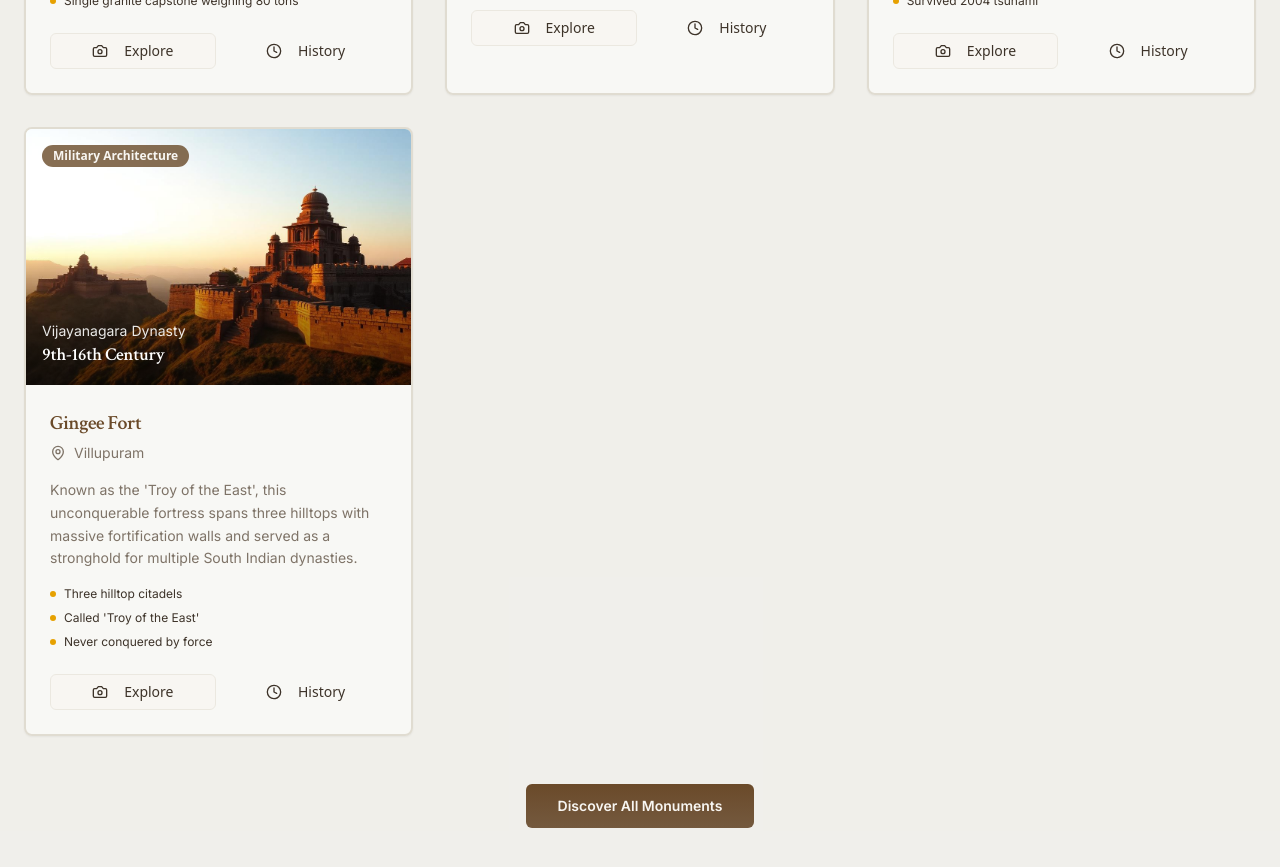
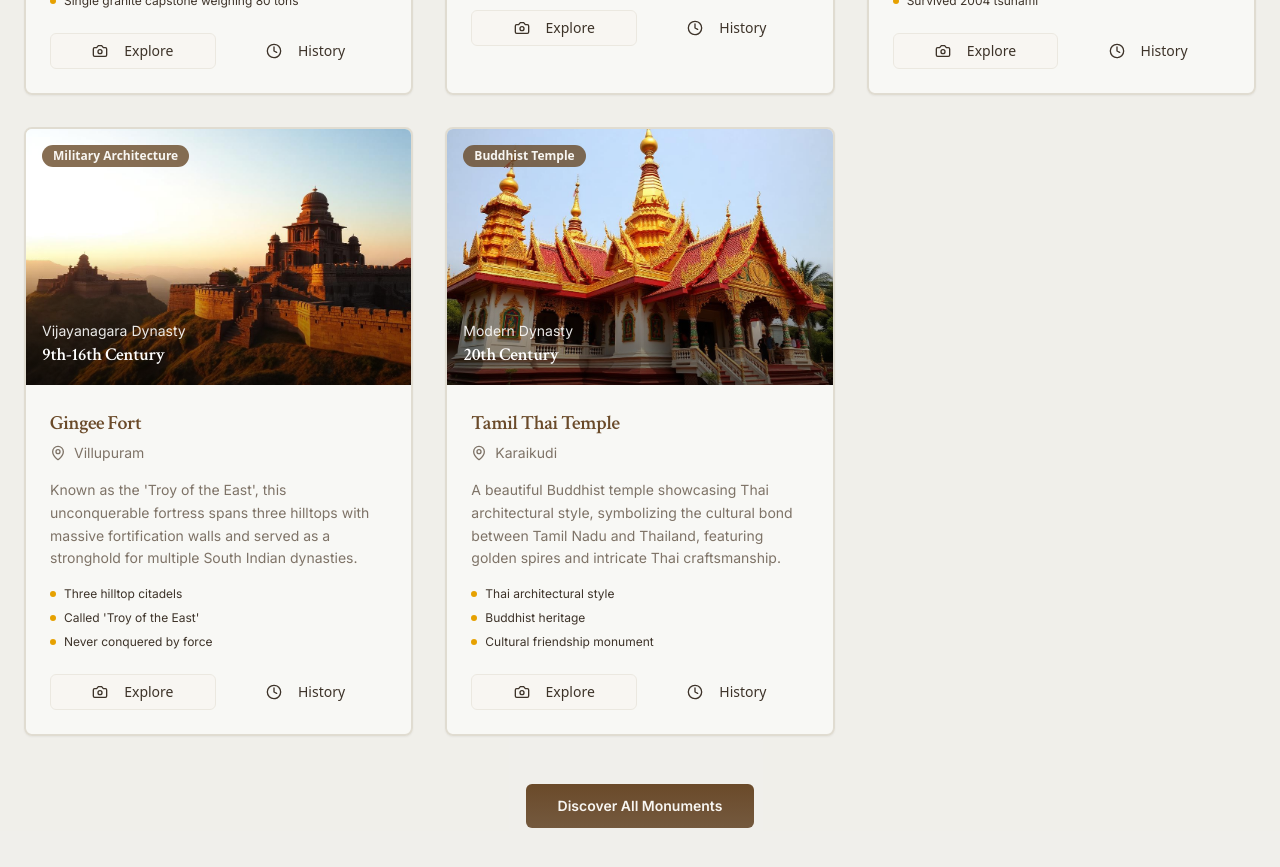
Before and after one commit to Hari-Ramachandran-git/stone-echoes-tn, a React (Vite) app: page / in a window 1280 px wide. Shown: the part 2980-3847 px from the top of the page. Built offline with nearby package versions, Linux system fonts and the light colour scheme; the HTML template or start-up script is replaced by a standard one.

Commit message:
Add Tamil Thai Temple

```diff
--- a/src/components/MonumentGallery.tsx
+++ b/src/components/MonumentGallery.tsx
@@ -6,6 +6,7 @@ import brihadeeswararImage from "@/assets/brihadeeswarar-temple.jpg";
 import meenakshiImage from "@/assets/meenakshi-temple.jpg";
 import shoreTempleImage from "@/assets/shore-temple.jpg";
 import gingeeFortImage from "@/assets/gingee-fort.jpg";
+import tamilThaiTempleImage from "@/assets/tamil-thai-temple.jpg";
 
 interface Monument {
   id: string;
@@ -68,6 +69,18 @@ const monuments: Monument[] = [
     highlights: ["Three hilltop citadels", "Called 'Troy of the East'", "Never conquered by force"],
     isUNESCO: false,
     category: "Military Architecture"
+  },
+  {
+    id: "tamil-thai-temple",
+    name: "Tamil Thai Temple",
+    location: "Karaikudi",
+    period: "20th Century",
+    dynasty: "Modern",
+    image: tamilThaiTempleImage,
+    description: "A beautiful Buddhist temple showcasing Thai architectural style, symbolizing the cultural bond between Tamil Nadu and Thailand, featuring golden spires and intricate Thai craftsmanship.",
+    highlights: ["Thai architectural style", "Buddhist heritage", "Cultural friendship monument"],
+    isUNESCO: false,
+    category: "Buddhist Temple"
   }
 ];
 
```
Also changed, not shown: src/assets/tamil-thai-temple.jpg (added).
